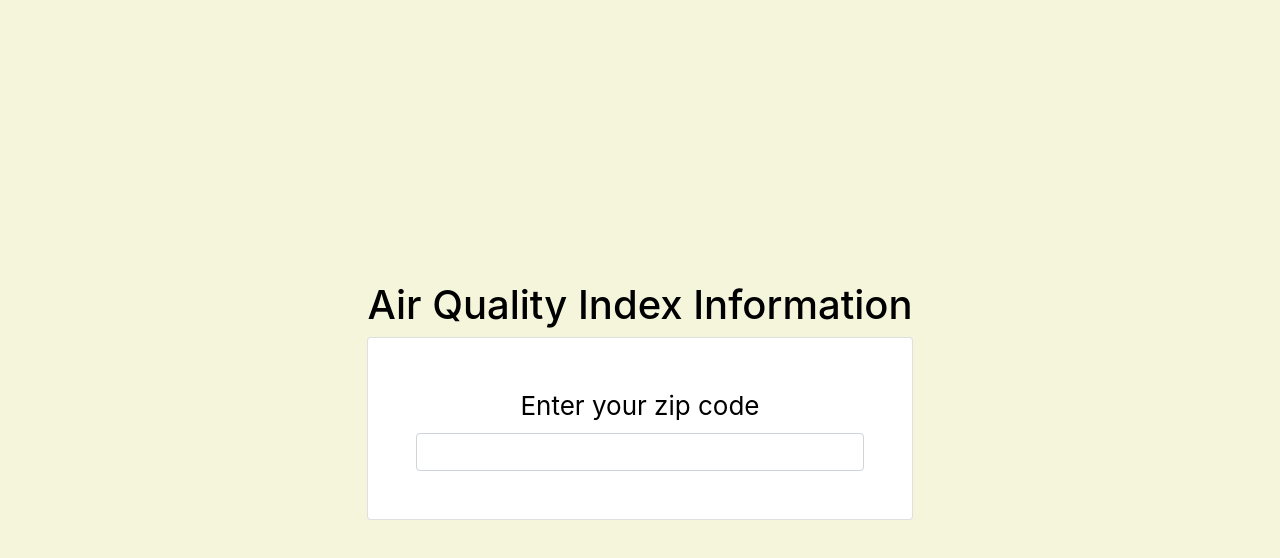
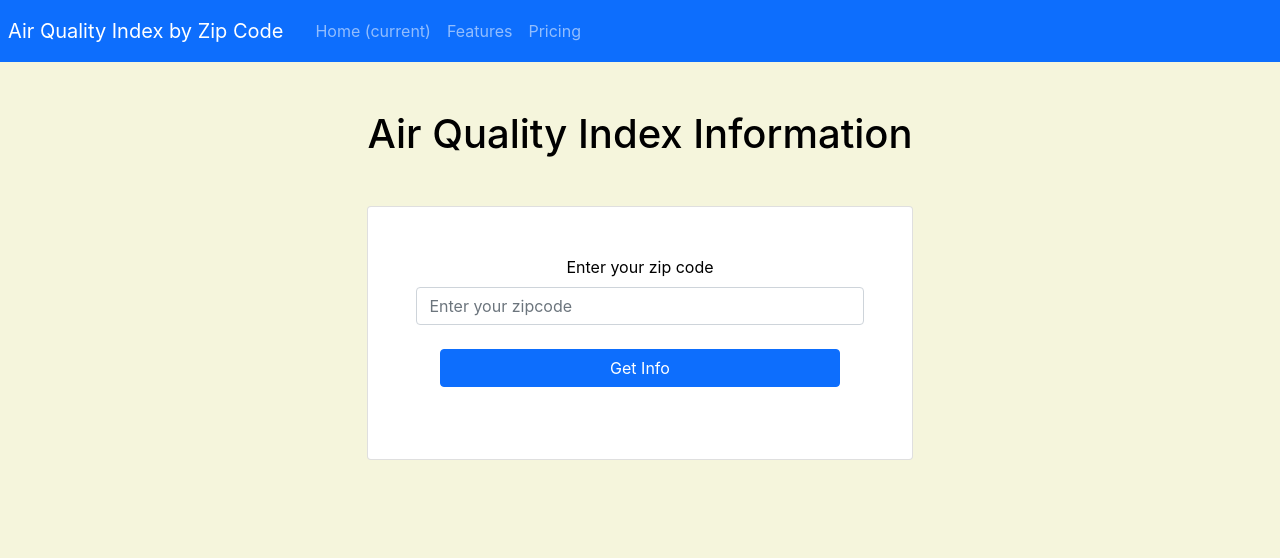
Before and after one commit to kjschelling/airindexapp, a React (Create React App) app in the folder client/: page / in a window 1280 px wide. Shown: the top 558 px of the page. Built offline with nearby package versions, Linux system fonts and the light colour scheme.

Commit message:
added navbar component, added button to zip code form

```diff
--- a/client/src/App.css
+++ b/client/src/App.css
@@ -2,10 +2,12 @@
   text-align: center;
   background-color: #F5F5DC;
   min-height: 100vh;
-  display: flex;
-  flex-direction: column;
-  align-items: center;
-  justify-content: center;
-  font-size: calc(10px + 2vmin);
   color: black;
 }
+
+.container {
+ /* align-items: center;
+ justify-content: center;
+ display: flex;
+flex-direction: column; */
+}
--- a/client/src/App.js
+++ b/client/src/App.js
@@ -1,12 +1,18 @@
 import "./App.css";
 import AirIndexCard from "./components/AirIndexCard";
 import ZipCodeForm from "./components/ZipCodeForm";
+import NavBar from "./components/NavBar";
 
 function App() {
   return (
     <div className="App">
-      {/* <AirIndexCard /> */}
-      <ZipCodeForm />
+      <NavBar />
+      <div class="container">
+        <div className="d-inline-flex">
+          {/* <AirIndexCard /> */}
+          <ZipCodeForm />
+        </div>
+      </div>
     </div>
   );
 }
--- a/client/src/components/Header.jsx
+++ /dev/null
@@ -1,5 +0,0 @@
-import React from "react";
-
-export default function Header() {
-  return <div>Header</div>;
-}
--- /dev/null
+++ b/client/src/components/NavBar.jsx
@@ -0,0 +1,43 @@
+import React from "react";
+
+export default function NavBar() {
+  return (
+    <div>
+      <nav class="navbar navbar-expand-lg navbar-dark bg-primary">
+        <a class="navbar-brand p-2" href="#">
+          Air Quality Index by Zip Code
+        </a>
+        <button
+          class="navbar-toggler"
+          type="button"
+          data-toggle="collapse"
+          data-target="#navbarNavDropdown"
+          aria-controls="navbarNavDropdown"
+          aria-expanded="false"
+          aria-label="Toggle navigation"
+        >
+          <span class="navbar-toggler-icon"></span>
+        </button>
+        <div class="collapse navbar-collapse" id="navbarNavDropdown">
+          <ul class="navbar-nav">
+            <li class="nav-item active">
+              <a class="nav-link" href="#">
+                Home <span class="sr-only">(current)</span>
+              </a>
+            </li>
+            <li class="nav-item">
+              <a class="nav-link" href="#">
+                Features
+              </a>
+            </li>
+            <li class="nav-item">
+              <a class="nav-link" href="">
+                Pricing
+              </a>
+            </li>
+          </ul>
+        </div>
+      </nav>
+    </div>
+  );
+}
--- a/client/src/components/ZipCodeForm.jsx
+++ b/client/src/components/ZipCodeForm.jsx
@@ -2,14 +2,20 @@
 
 export default function ZipCodeForm() {
   return (
-    <div>
-      <h1 class>Air Quality Index Information </h1>
+    <div className="">
+      <h1 class="mt-5">Air Quality Index Information </h1>
       <div class="form-outline">
-        <div class="card p-5">
+        <div class="card p-5 w-80 mt-5">
           <label class="form-label" for="form12">
             Enter your zip code
           </label>
-          <input type="text" id="form12" class="form-control" />
+          <input
+            type="text"
+            id="form12"
+            placeholder="Enter your zipcode"
+            class="form-control"
+          />
+          <button class="btn btn-primary m-4">Get Info</button>
         </div>
       </div>
     </div>
```
